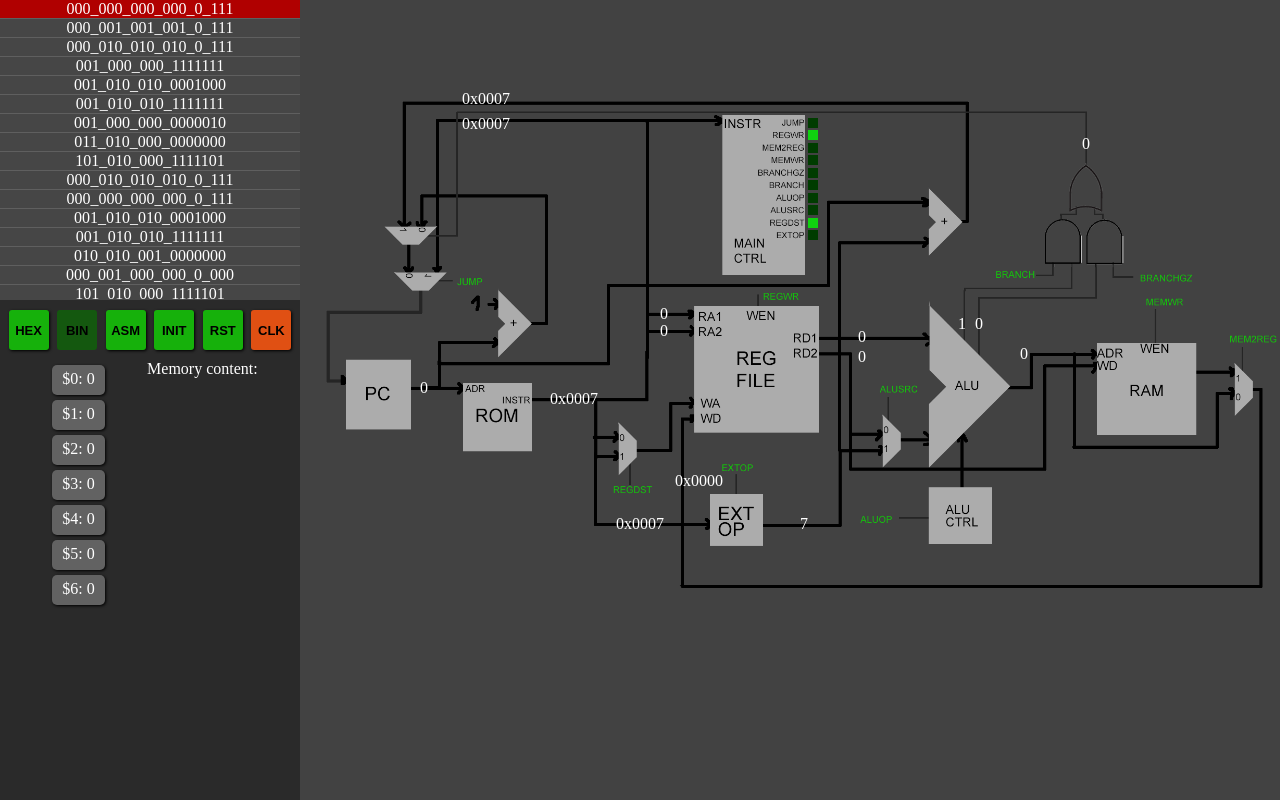
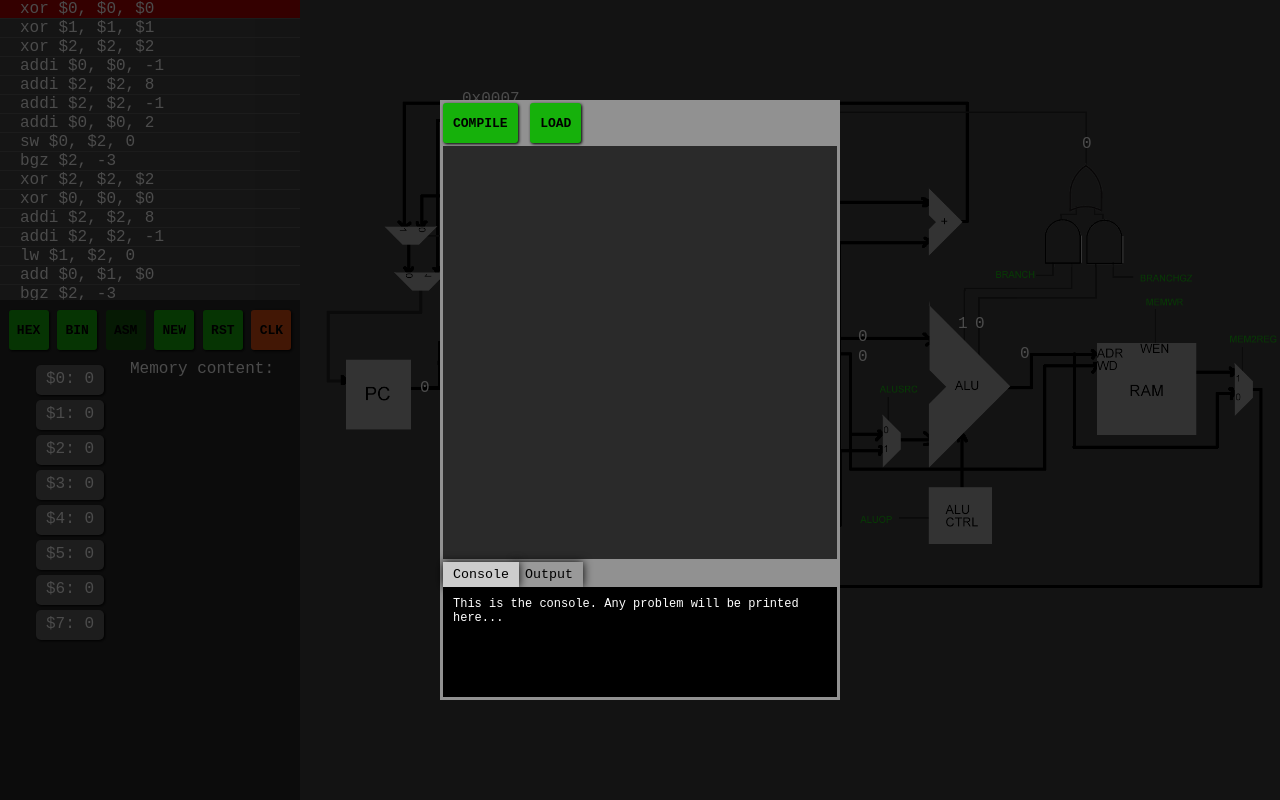
Before and after one commit to bodi-cmd/Portofolio, a plain HTML site: page projects/mips_emulator/index.html in a window 1280 px wide. Drawn offline with Linux system fonts and the light colour scheme; a small style sheet from the web is missing.

Commit message:
updated mips

```diff
--- a/projects/mips_emulator/ID.class.js
+++ b/projects/mips_emulator/ID.class.js
@@ -1,6 +1,6 @@
 class InstructionDecoder{
 
-    reg = [0,0,0,0,0,0,0];
+    reg = [0,0,0,0,0,0,0,0];
     IF = null;
     MC = null;
     wd = 0;
@@ -46,7 +46,7 @@ class InstructionDecoder{
 
     reset(){
         this.wd = 0;
-        this.reg = [0,0,0,0,0,0,0];
+        this.reg = [0,0,0,0,0,0,0,0];
         this.ra1 = getBytes(this.IF.currentInstruction,12,10);
         this.ra2 = getBytes(this.IF.currentInstruction,9,7);
         this.rd1 = this.reg[this.ra1];
--- /dev/null
+++ b/projects/mips_emulator/IDE.js
@@ -0,0 +1,165 @@
+const IDE = (textareaSelector) => {
+  const textarea = document.querySelector(textareaSelector);
+
+  let consoleMessage = `This is the console. Any problem will be printed here...`
+  let outputMessage = "This is the output. The binary code of your program will pe printed here..."
+
+
+  const getConsoleMessage = () => {
+    return consoleMessage;
+  }
+  const getOutputMessage = () => {
+    return outputMessage;
+  }
+
+  const parseLine = (line) => {
+
+    const registerMapper = {
+        "$0":0,
+        "$1":1,
+        "$2":2,
+        "$3":3,
+        "$4":4,
+        "$5":5,
+        "$6":6,
+        "$7":7,
+    }
+
+    const OPCODE_Mapper = {
+        "addi": 0b001_0000000000000,
+        "lw": 0b010_0000000000000,
+        "sw": 0b011_0000000000000,
+        "beq": 0b100_0000000000000,
+        "bgz": 0b101_0000000000000,
+        "andi": 0b110_0000000000000,
+        "jmp": 0b111_0000000000000,
+        "add": 0b000_0000000000000,
+        "sub": 0b000_0000000000000,
+        "sll": 0b000_0000000000000,
+        "srl": 0b000_0000000000000,
+        "and": 0b000_0000000000000,
+        "or": 0b000_0000000000000,
+        "mul": 0b000_0000000000000,
+        "xor": 0b000_0000000000000,
+    }
+
+    const func_Mapper = {
+        "add": 0,
+        "sub": 1,
+        "sll": 2,
+        "srl": 3,
+        "and": 4,
+        "or": 5,
+        "mul": 6,
+        "xor": 7,
+    }
+
+    const words = line
+      .replaceAll(",", "")
+      .split(" ")
+      .filter((word) => word.length);
+
+    let instruction = 0;
+
+    //check first word (the function name)
+    if(OPCODE_Mapper[words[0]] == undefined){
+        throw Error(words[0] + " is not a funciton!")
+    }
+
+    instruction |= words[0]
+
+    //if instruction is R type
+    if(OPCODE_Mapper[words[0]] == 0){
+        instruction |= func_Mapper[words[0]];
+        //words[1] words[2] words[3] must be registers
+        for(let i = 1; i <= 3; i++){
+            if(registerMapper[words[i]] == undefined){
+                throw Error(words[i] + " is not a valid register! Valid registers are " + Object.keys(registerMapper) + ".")
+            }
+        }
+        const rs = registerMapper[words[2]] << 10;
+        const rt = registerMapper[words[3]] << 7;
+        const rd = registerMapper[words[1]] << 4;
+        instruction |= rs | rt | rd;
+
+        return instruction;
+    }
+
+    //if instruction is I type
+    if(OPCODE_Mapper[words[0]] != 0 && OPCODE_Mapper[words[0]] != 0b111_0000000000000){
+        //words[1] words[2] must be registers, but if the function is bgz, only words[1] must be register
+        let numOfRegisters = 2;
+        let imm;
+
+        //if its bgz
+        if(OPCODE_Mapper[words[0]] == 0b101_0000000000000){
+            numOfRegisters = 1
+
+            if(!Number.isInteger(parseInt(words[2]))){
+                throw Error(words[2] + " is not a valid 7 bit Integer!");
+            }
+            imm = parseInt(words[2]);
+        }
+        else{
+            if(!Number.isInteger(parseInt(words[3]))){
+                throw Error(words[3] + " is not a valid 7 bit Integer!");
+            }
+            imm = parseInt(words[3]);
+        }
+
+        for(let i = 1; i <= numOfRegisters; i++){
+            if(registerMapper[words[i]] == undefined){
+                throw Error(words[i] + " is not a valid register! Valid registers are " + Object.keys(registerMapper).map(key=>`, ${key}`) + ".")
+            }
+        }
+
+
+        const rs = numOfRegisters == 2 ? registerMapper[words[2]] << 10 : registerMapper[words[1]] << 10;
+        const rt = numOfRegisters == 2 ? registerMapper[words[1]] << 7 : 0;
+
+        //if its andi
+        if(OPCODE_Mapper[words[0]] != 0b110_0000000000000){
+            if(imm > 63){
+                imm -= 128;
+            }
+        }
+        imm &= 0b1111111;
+        instruction |= OPCODE_Mapper[words[0]] | rs | rt | imm;
+        return instruction
+    }
+
+    //if instruction is J type
+    if(OPCODE_Mapper[words[0]] == 0b111_0000000000000){
+        if(!Number.isInteger(parseInt(words[1])) || parseInt(words[1]) < 0){
+            throw Error(words[1] + " is not a valid 12 bit positive Integer!");
+        }
+        imm = parseInt(words[1]);
+        instruction |= OPCODE_Mapper[words[0]] | imm;
+        return instruction;
+    }
+
+
+
+  };
+
+  const getCode = () => {
+    let lines = textarea.value.split("\n");
+    lines = lines.filter(line => line.length ).map((line, index)=>{
+            try{
+                return parseLine(line);
+            }catch(e){
+                consoleMessage = `Error at line ${index + 1}.\n${e}`
+                outputMessage = `There is no output...\nYou have errors in your code! Check them in the console.`
+                throw Error(e + "at line " + index);
+            }
+        });
+    consoleMessage = "Compiled with 0 errors!";
+    outputMessage = "";
+    lines.forEach((line,index)=>{
+        outputMessage += intToBinInstructionWithUnderlines(line) + `\n`;
+    })
+    return lines;
+  };
+
+  return { getCode, getConsoleMessage, getOutputMessage };
+};
--- a/projects/mips_emulator/convertors.js
+++ b/projects/mips_emulator/convertors.js
@@ -1,9 +1,9 @@
-function getBytes(instruction,from, downto){
-    var instr = instruction;
-    var maskLen = from-downto+1;
-    var mask = 0;
-    for(var i=0;i<maskLen;i++){
-        mask <<=1;
+function getBytes(instruction, from, downto) {
+  let instr = instruction;
+  let maskLen = from - downto + 1;
+  let mask = 0;
+  for (let i = 0; i < maskLen; i++) {
+    mask <<= 1;
     mask += 1;
   }
   mask <<= downto;
@@ -12,112 +12,154 @@ function getBytes(instruction,from, downto){
   return instr;
 }
 
-function bitAt(instruction, index){
-    var mask = 1;
+function bitAt(instruction, index) {
+  let mask = 1;
   mask <<= index;
-    var result = instruction & mask;
+  let result = instruction & mask;
   result >>= index;
   return result;
 }
 
-function decToBin(instruction){
+function decToBin(instruction) {
   return instruction;
 }
 
-function intTo16bits(integer){
-    var result = "";
-    var mask = 0b1000000000000000;
-    for(let i=0;i<16;i++){
-        result += (integer & mask) >> (15-i);
-        mask>>=1;
+function intTo16bits(integer) {
+  let result = "";
+  let mask = 0b1000000000000000;
+  for (let i = 0; i < 16; i++) {
+    result += (integer & mask) >> (15 - i);
+    mask >>= 1;
   }
   return result;
 }
 
-function intToBin(integer){
-    var result ="";
-    while(integer){
-        result = "" + integer & 1 + result;
-        integer>>=1;
+function intToBin(integer) {
+  let result = "";
+  while (integer) {
+    result = ("" + integer) & (1 + result);
+    integer >>= 1;
   }
   return result;
 }
 
-function intToBinInstructionWithUnderlines(integer){
-    var str = ""
-    + bitAt(integer,15)
-    + bitAt(integer,14)
-    + bitAt(integer,13)
-    +"_"
-    + bitAt(integer,12)
-    + bitAt(integer,11)
-    + bitAt(integer,10)
-    + "_"
-    + bitAt(integer,9)
-    + bitAt(integer,8)
-    + bitAt(integer,7)
-    + "_";
-    if(getBytes(integer,15,13) == 0){
-        str = str
-        + bitAt(integer,6)
-        + bitAt(integer,5)
-        + bitAt(integer,4)
-        + "_"
-        + bitAt(integer,3)
-        + "_"
-        + bitAt(integer,2)
-        + bitAt(integer,1)
-        + bitAt(integer,0)
-    }else{
-        str = str
-        + bitAt(integer,6)
-        + bitAt(integer,5)
-        + bitAt(integer,4)
-        + bitAt(integer,3)
-        + bitAt(integer,2)
-        + bitAt(integer,1)
-        + bitAt(integer,0)
+function intToBinInstructionWithUnderlines(integer) {
+  let str =
+    "" +
+    bitAt(integer, 15) +
+    bitAt(integer, 14) +
+    bitAt(integer, 13) +
+    "_" +
+    bitAt(integer, 12) +
+    bitAt(integer, 11) +
+    bitAt(integer, 10) +
+    "_" +
+    bitAt(integer, 9) +
+    bitAt(integer, 8) +
+    bitAt(integer, 7) +
+    "_";
+  if (getBytes(integer, 15, 13) == 0) {
+    str =
+      str +
+      bitAt(integer, 6) +
+      bitAt(integer, 5) +
+      bitAt(integer, 4) +
+      "_" +
+      bitAt(integer, 3) +
+      "_" +
+      bitAt(integer, 2) +
+      bitAt(integer, 1) +
+      bitAt(integer, 0);
+  } else {
+    str =
+      str +
+      bitAt(integer, 6) +
+      bitAt(integer, 5) +
+      bitAt(integer, 4) +
+      bitAt(integer, 3) +
+      bitAt(integer, 2) +
+      bitAt(integer, 1) +
+      bitAt(integer, 0);
   }
 
   return str;
 }
 
-function toSignedInt(integer){
-    if(integer >= 0x8000){
-        return integer - 0xFFFF - 1;
+function intToASM(integer) {
+  const instruction = intToBinInstructionWithUnderlines(integer);
+  const instrParts = instruction.split("_");
+  //console.log(instrParts);
+
+  let rs, rt, rd;
+
+  rs = parseInt(instrParts[1], 2);
+  rt = parseInt(instrParts[2], 2);
+
+
+  const func = ["add", "sub", "sll", "srl", "and", "or", "mul", "xor"];
+  const OPCODE = ["typeR", "addi","lw","sw","beq","bgz","andi"];
+
+  //check the opcode
+  if (instrParts[0] == "000") {
+    //is type R
+    rd = parseInt(instrParts[3], 2);
+    let sa = parseInt(instrParts[4], 2);
+    let funcStr = func[parseInt(instrParts[5], 2)];
+
+    return `${funcStr} $${rd}, $${rs}, $${rt}`;
   }
-    return integer
+  else if(instrParts[0] != "111"){
+    //not jump, so it's type I
+    let funcStr = OPCODE[parseInt(instrParts[0], 2)];
+    let imm = parseInt(instrParts[3], 2);
+    if(funcStr != "andi" && imm > 63){
+        imm -= 128;
+    }
+    if(instrParts[0] == "101")
+      return `${funcStr} $${rs}, ${imm}`
+    return `${funcStr} $${rt}, $${rs}, ${imm}`
+  }
+  else{
+    //it's J Type
+    return `jmp ${parseInt(instrParts[1]+instrParts[2]+instrParts[3], 2)}`
+  }
 }
 
-function intToHex(integer){
-    var result = "0x";
-    var mask = 0xF000;
-    for(let i=0;i<4;i++){
-        var digit = (integer & mask) >> (12-i*4);
+function toSignedInt(integer) {
+  if (integer >= 0x8000) {
+    return integer - 0xffff - 1;
+  }
+  return integer;
+}
+
+function intToHex(integer) {
+  let result = "0x";
+  let mask = 0xf000;
+  for (let i = 0; i < 4; i++) {
+    let digit = (integer & mask) >> (12 - i * 4);
     //console.log(digit);
     mask >>= 4;
-        if(digit < 10){
+    if (digit < 10) {
       result += digit;
-        }
-        else{
+    } else {
       switch (digit) {
         case 10:
-            result+="A";
+          result += "A";
           break;
         case 11:
-            result+="B";
+          result += "B";
           break;
         case 12:
-            result+="C";
+          result += "C";
           break;
         case 13:
-            result+="D";
+          result += "D";
           break;
         case 14:
-            result+="E";
+          result += "E";
           break;
         case 15:
-            result+="F";
+          result += "F";
           break;
 
         default:
--- a/projects/mips_emulator/index.html
+++ b/projects/mips_emulator/index.html
@@ -1,9 +1,11 @@
 <!DOCTYPE html>
 <html lang="en">
+
 <head>
     <meta charset="UTF-8">
     <meta http-equiv="X-UA-Compatible" content="IE=edge">
     <meta name="viewport" content="width=device-width, initial-scale=1.0">
+    <link rel="stylesheet" href="//cdn.jsdelivr.net/npm/hack-font@3/build/web/hack-subset.css">
     <title>Mips Emulator</title>
     <script src="./jquery.js"></script>
     <script src="./convertors.js"></script>
@@ -12,11 +14,13 @@
     <script src="./ID.class.js"></script>
     <script src="./ALU.class.js"></script>
     <script src="./MEM.class.js"></script>
+    <script src="./IDE.js"></script>
     <script src="./mips.js"></script>
 
     <link rel="stylesheet" href="./style.css">
     <link rel="stylesheet" href="./signals.css">
 </head>
+
 <body>
     <!--<button id="clock-button">Clock!</button>
     <p>PC:</p>
@@ -25,14 +29,15 @@
     <p id="instruction"></p>
     <p>RD1: <div id="rd1"></div> RD2: <div id="rd2"></div></p>
     -->
+    <div class="page">
         <div id="dash">
             <div id="instruction-box">
             </div>
             <div class="buttons">
                 <button id="hex" class="menu-btn">HEX</button>
-                <button id="bin" class="menu-btn selected">BIN</button>
-                <button id="asm" class="menu-btn ">ASM</button>
-                <button id="init" class="menu-btn">INIT</button>
+                <button id="bin" class="menu-btn">BIN</button>
+                <button id="asm" class="menu-btn selected">ASM</button>
+                <button id="new-code" class="menu-btn">NEW</button>
                 <button id="rst" class="menu-btn">RST</button>
                 <button id="clk" class="menu-btn">CLK</button>
             </div>
@@ -45,6 +50,7 @@
                     <div id="reg4" class="reg">$4: 2412</div>
                     <div id="reg5" class="reg">$5: 2412</div>
                     <div id="reg6" class="reg">$6: 2412</div>
+                    <div id="reg7" class="reg">$7: 2412</div>
                 </div>
                 <div class="memory">
                     <p>Memory content:</p>
@@ -85,5 +91,27 @@
                 <div id="bulb-extop" class="bulb"></div>
             </div>
         </div>
+        <div class="overlay">
+            <div class="popup">
+                <div class="ide-toolbar">
+                    <button class="menu-btn" id="done">COMPILE</button>
+                    <button class="menu-btn" id="done">LOAD</button>
+                </div>
+                <textarea id="input-code" cols="60" rows="30" autocomplete="off" autocorrect="off" autocapitalize="off"
+                    spellcheck="false"></textarea>
+                <div class="console-toolbar">
+                    <button id="console-btn" class="console-toolbar-btn toolbar-selected">
+                        Console
+                    </button>
+                    <button id="output-btn" class="console-toolbar-btn">
+                        Output
+                    </button>
+                </div>
+                <div id="console">
+                </div>
+            </div>
+        </div>
+    </div>
 </body>
+
 </html>
--- a/projects/mips_emulator/mips.js
+++ b/projects/mips_emulator/mips.js
@@ -1,6 +1,34 @@
 $( document ).ready(function() {
 
-    var instructionMode = intToBinInstructionWithUnderlines;
+    //var instructionMode = intToBinInstructionWithUnderlines;
+    var instructionMode = intToASM;
+
+    const ide = IDE("#input-code");
+
+    let getCurrentOutput = ide.getConsoleMessage
+    const setCurrentOutput = (output) => {
+        const decoder = {
+            "console":ide.getConsoleMessage,
+            "output":ide.getOutputMessage
+        }
+
+        getCurrentOutput = decoder[output]
+        $("#console").text(getCurrentOutput());
+    }
+
+    setCurrentOutput("console");
+
+
+
+    const resetAll = () => {
+        IF.reset();
+        MC.reset();
+        ID.reset();
+        ALU.reset();
+        MEM.reset();
+        MEM.predictNextData();
+        MEM.notify(MEM);
+    }
 
     const IF = new InstructionFetch((IF) =>{
         $("#pc-field").text(IF.PC);
@@ -95,14 +123,53 @@ $( document ).ready(function() {
         $("#bin").addClass("selected");
     });
 
-    $("#rst").click(()=>{
-        IF.reset();
-        MC.reset();
-        ID.reset();
-        ALU.reset();
-        MEM.reset();
-        MEM.predictNextData();
-        MEM.notify(MEM);
+    $("#asm").click(()=>{
+        instructionMode = intToASM;
+        printInstructions(IF);
+        $(".menu-btn").removeClass("selected");
+        $("#asm").addClass("selected");
     });
 
+    $("#rst").click(resetAll);
+
+
+
+    //$(".overlay").hide();
+
+    $("#new-code").click(()=>{
+        $(".overlay").show();
+    })
+
+    $(".overlay").click(()=>{
+        $(".overlay").hide();
+    })
+
+    $(".popup").click((event)=>{
+        event.stopPropagation();
+    })
+
+
+    $("#console-btn").click(()=>{
+        $(".console-toolbar-btn").removeClass("toolbar-selected");
+        $("#console-btn").addClass("toolbar-selected");
+        setCurrentOutput("console");
+    });
+    $("#output-btn").click(()=>{
+        $(".console-toolbar-btn").removeClass("toolbar-selected");
+        $("#output-btn").addClass("toolbar-selected");
+        setCurrentOutput("output");
+    });
+
+    $("#done").click((event)=>{
+        try{
+            const code = ide.getCode()
+            IF.ROM = code;
+            resetAll()
+            setCurrentOutput("console");
+        }catch(e){
+            setCurrentOutput("console");
+            console.error(e)
+        }
+    })
+
 });
--- a/projects/mips_emulator/style.css
+++ b/projects/mips_emulator/style.css
@@ -4,6 +4,10 @@
     box-sizing:border-box;
     --menu-color: #2a2a2a;
     --black-color:rgb(19, 19, 19);
+    font-family: Hack, monospace;
+}
+*:focus {
+    outline: 0;
 }
 
 body{
@@ -29,9 +33,10 @@ body{
     overflow-y: scroll;
 }
 .ins-line{
-    text-align: center;
+    text-align: left;
     background-color: rgb(70, 70, 70);
     border-bottom: 1px solid rgb(95, 95, 95);
+    padding-left: 20px;
 }
 .selected-line{
     background-color: rgb(176, 0, 0);
@@ -95,7 +100,7 @@ body{
 }
 .mem-ctn{
     margin-top:5px;
-    overflow-y: scroll;
+    overflow-y: auto;
     height:220px;
 }
 
@@ -114,6 +119,97 @@ body{
     left:0;
     text-align: center;
 }
+
+.page{
+    position: relative;
+    width: 100%;
+    height: 100%;
+}
+
+.overlay{
+    width: 100vw;
+    height: 100vh;
+    background-color: #000000b4;
+    z-index: 10;
+    position: absolute;
+    top:0;
+    left: 0;
+    display: flex;
+    align-items: center;
+    justify-content: center;
+}
+
+.popup{
+    width: 400px;
+    height: 600px;
+    position: relative;
+    background-color: rgb(145, 145, 145);
+    display: flex;
+    justify-content: flex-start;
+    align-items:flex-start;
+    flex-direction: column;
+}
+
+.ide-toolbar button{
+    width: unset;
+    padding-inline:10px;
+    margin-top:3px;
+    margin-left: 3px;
+}
+
+.console-toolbar button{
+    border: none;
+    background-color: rgb(153, 153, 153);
+    margin:0px;
+    height: 25px;
+    padding-inline:10px;
+    box-shadow: 0px 0px 10px rgb(0, 0, 0);
+}
+
+.console-toolbar button.toolbar-selected{
+    background-color: rgb(204, 204, 204);
+    z-index: 20;
+}
+
+#console-btn{
+    position: absolute;
+    left: 3px;
+}
+#output-btn{
+    position: absolute;
+    left: 75px;
+}
+
+
+#input-code{
+    width: calc(100% - 6px);
+    margin: 3px;
+    padding: 10px;
+    border: 1px solid rgb(207, 207, 207);
+    resize: none;
+    background-color: var(--menu-color);
+    color:rgb(59, 165, 236);
+    line-height: 16px;
+    border: none;
+}
+
+.console-toolbar{
+    position: relative;
+    height: 30px;
+}
+
+#console{
+    background-color: black;
+    font-size: 12px;
+    height: 130px;
+    padding: 10px;
+    width: calc(100% - 6px);
+    margin: 0 3px 3px 3px;
+    overflow-y: auto;
+    white-space: pre-wrap
+}
+
+
 
 
 ::-webkit-scrollbar {
```
Also changed, not shown: projects/mips_emulator/IF.class.js (+0 -21 lines). Lines whose indentation alone changed are shown as unchanged.
